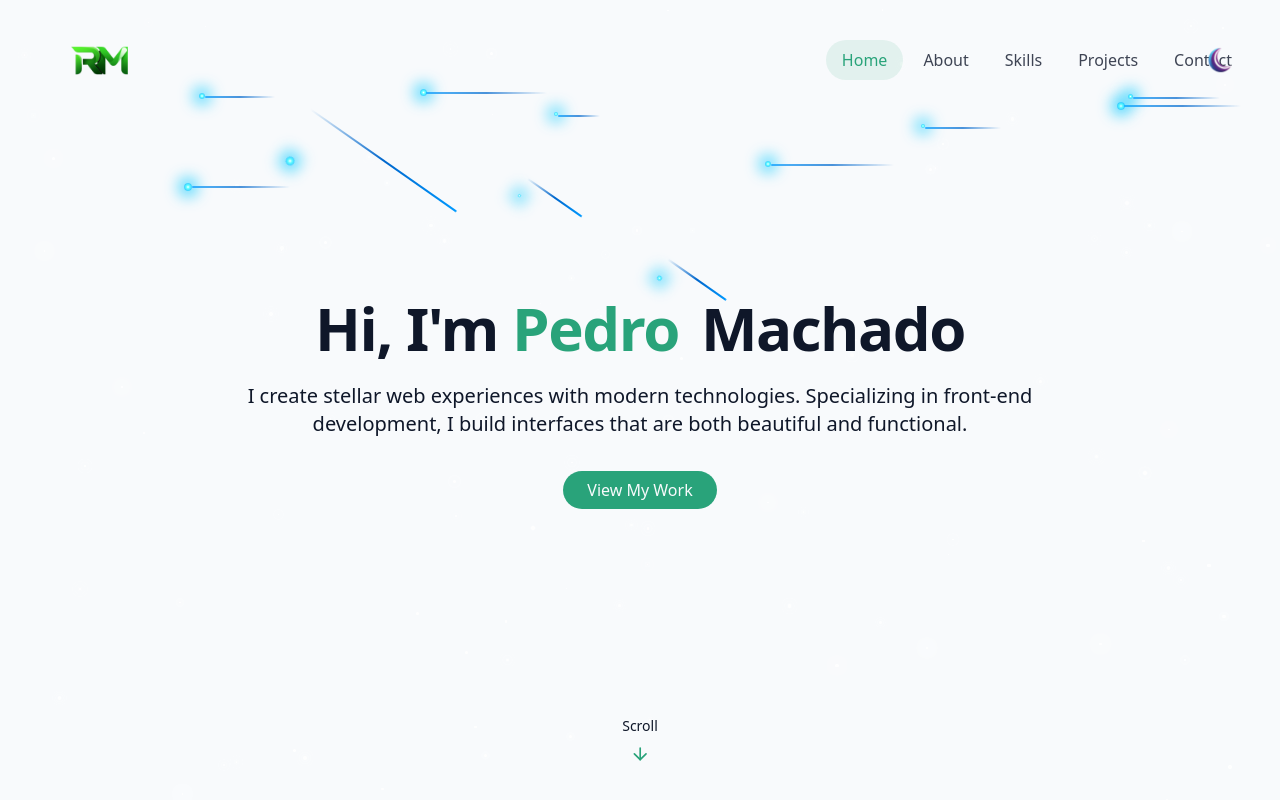
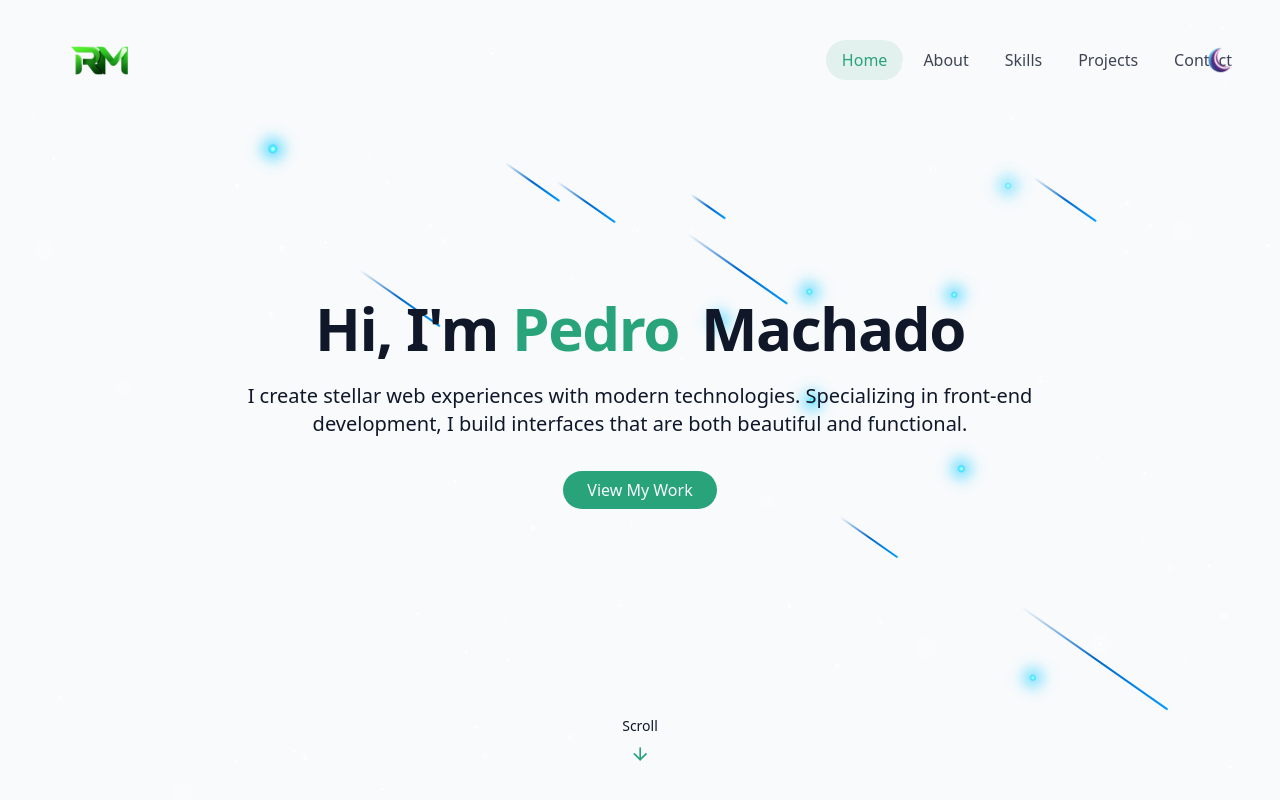
Before and after one commit to wmrmweerakoon/Personal-Portfolio, a React (Vite) app: page / in a window 1280 px wide. Shown: the top 800 px of the page. Built offline with nearby package versions, Linux system fonts and the light colour scheme.

Commit message:
fix: make meteor animations continuously moving from start

```diff
--- a/src/components/StarBackground.jsx
+++ b/src/components/StarBackground.jsx
@@ -91,21 +91,21 @@ export const StarBackground = () => {
         >
           {/* Meteor Head */}
           <div
-            className="absolute rounded-full animate-meteor"
+            className="absolute rounded-full"
             style={{
-              width: (meteor.size * 3) + "px",
-              height: (meteor.size * 3) + "px",
+              width: Math.max(meteor.size * 3, 6) + "px",
+              height: Math.max(meteor.size * 3, 6) + "px",
               left: "0",
               top: "-3px",
               background: "radial-gradient(circle, #ffffff 0%, #66ffff 30%, #33ccff 70%, #0099ff 100%)",
               boxShadow: "0 0 15px 5px rgba(0, 200, 255, 0.8)",
-              animationDelay: meteor.delay + "s",
-              animationDuration: meteor.animationDuration + "s",
+              animation: `meteor ${meteor.animationDuration}s linear infinite`,
+              animationDelay: `-${Math.random() * meteor.animationDuration}s`, // Random offset to make them always moving
             }}
           />
           {/* Meteor Tail */}
           <div
-            className="absolute rounded-full animate-meteor"
+            className="absolute rounded-full"
             style={{
               width: meteor.size * meteor.widthFactor + "px",
               height: "2px",
@@ -113,8 +113,8 @@ export const StarBackground = () => {
               top: "0",
               background: "linear-gradient(to right, #0099ff, #0066cc, transparent)",
               opacity: 0.7,
-              animationDelay: meteor.delay + "s",
-              animationDuration: meteor.animationDuration + "s",
+              animation: `meteor ${meteor.animationDuration}s linear infinite`,
+              animationDelay: `-${Math.random() * meteor.animationDuration}s`, // Random offset to make them always moving
             }}
           />
         </div>
--- a/src/index.css
+++ b/src/index.css
@@ -55,11 +55,11 @@
     10% {
       opacity: 1;
     }
-    70% {
+    90% {
       opacity: 1;
     }
     100% {
-      transform: rotate(215deg) translateX(-500px);
+      transform: rotate(215deg) translateX(-100vw);
       opacity: 0;
     }
   }
```
